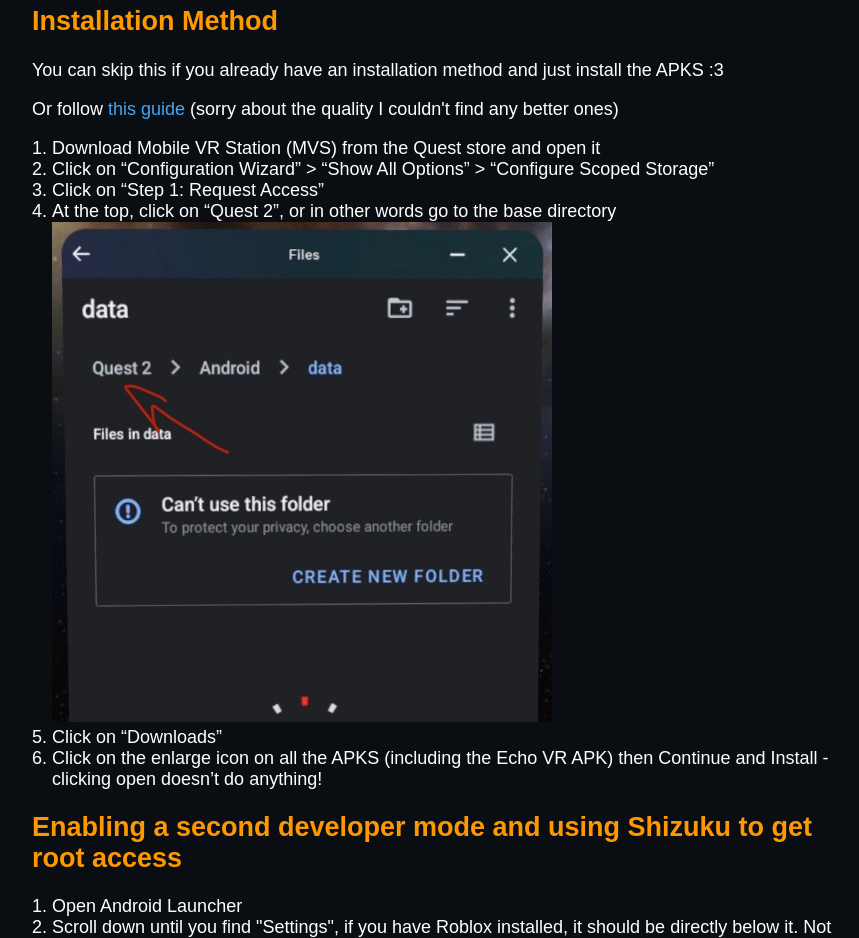
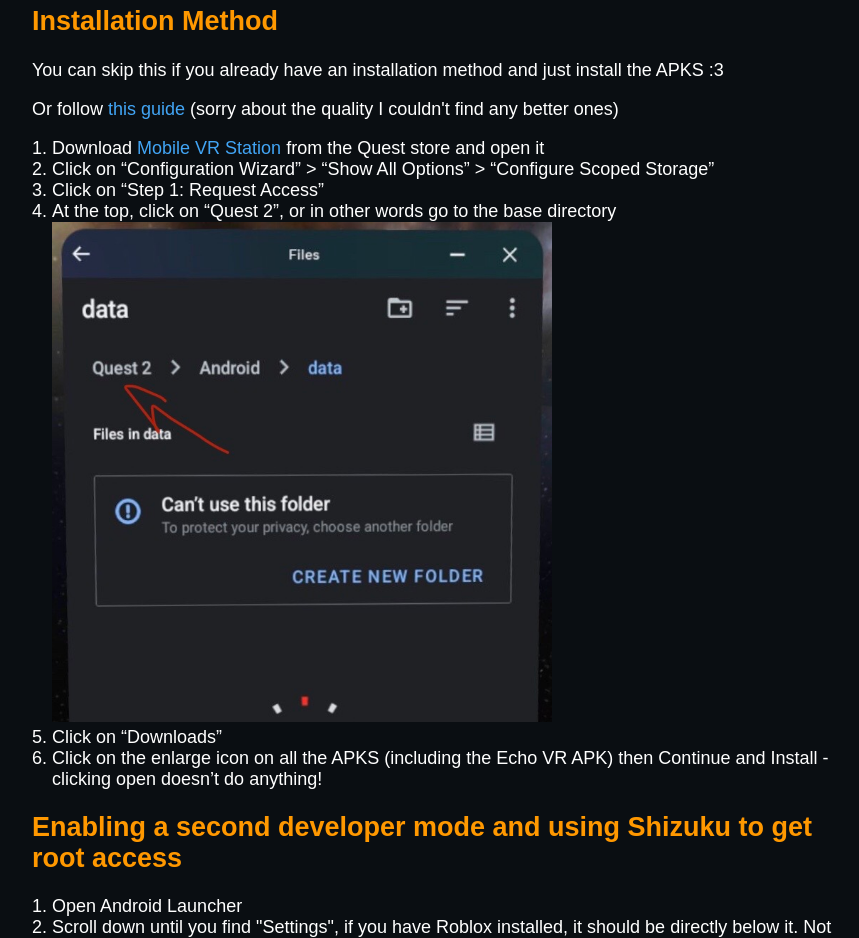
Before and after one commit to Fox595676/Fox595676.github.io, a plain HTML site: page index.html in a window 1280 px wide. Shown: the part 1340-2278 px from the top of the page, without its empty margins (208-1067 px from the left). Drawn offline with Linux system fonts and the light colour scheme.

Commit message:
Added missing MVS link

```diff
--- a/index.html
+++ b/index.html
@@ -45,7 +45,7 @@
         <p>You can skip this if you already have an installation method and just install the APKS :3</p>
         Or follow <a href="https://youtu.be/tvOfS1wUsvw?si=cdF2ROAD6RAep1CF&t=63" target="_blank">this guide</a> (sorry about the quality I couldn't find any better ones)
         <ol>
-            <li>Download Mobile VR Station (MVS) from the Quest store and open it</li>
+            <li>Download <a href="https://www.meta.com/en-gb/experiences/mobile-vr-station/3887008398005125/">Mobile VR Station</a> from the Quest store and open it</li>
             <li>Click on “Configuration Wizard” > “Show All Options” > “Configure Scoped Storage”</li>
             <li>Click on “Step 1: Request Access”</li>
             <li>At the top, click on “Quest 2”, or in other words go to the base directory</li>
```
